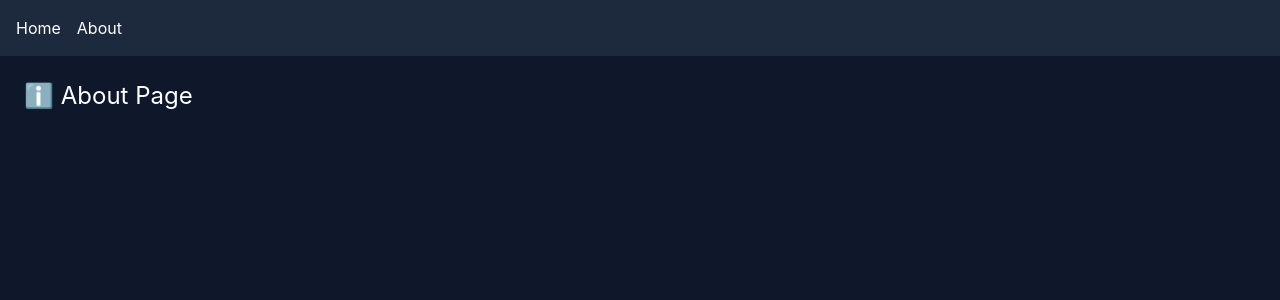
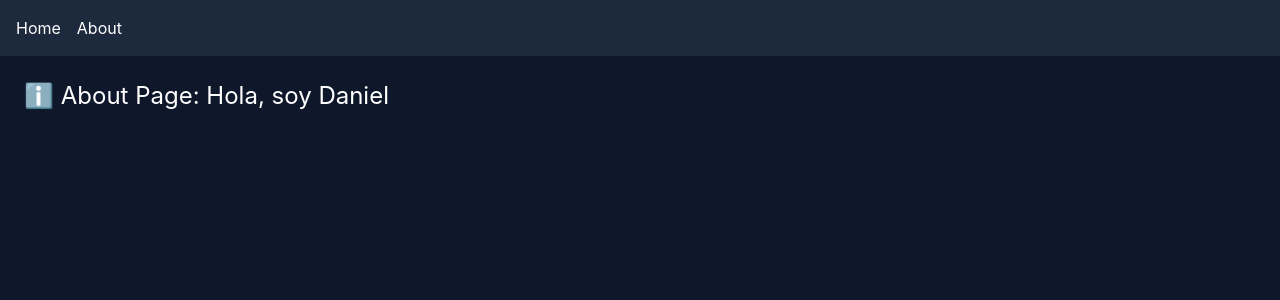
Before and after one commit to savegre-soft/oasis-food-system, a React (Vite) app: page /about in a window 1280 px wide. Shown: the top 300 px of the page. Built offline with nearby package versions, Linux system fonts and the light colour scheme.

Commit message:
Cambio Prueba Danielth5797

```diff
--- a/src/pages/About.jsx
+++ b/src/pages/About.jsx
@@ -1,7 +1,7 @@
 export default function About() {
   return (
     <div className="text-white text-2xl">
-      ℹ️ About Page
+      ℹ️ About Page: Hola, soy Daniel
     </div>
   )
 }
```
